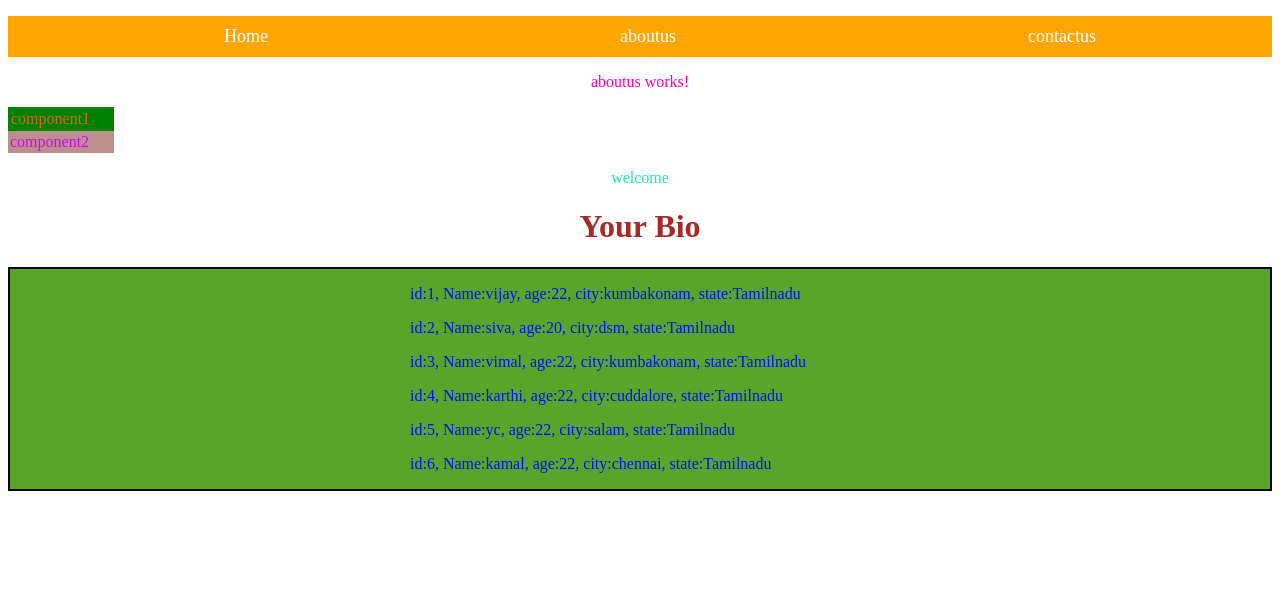
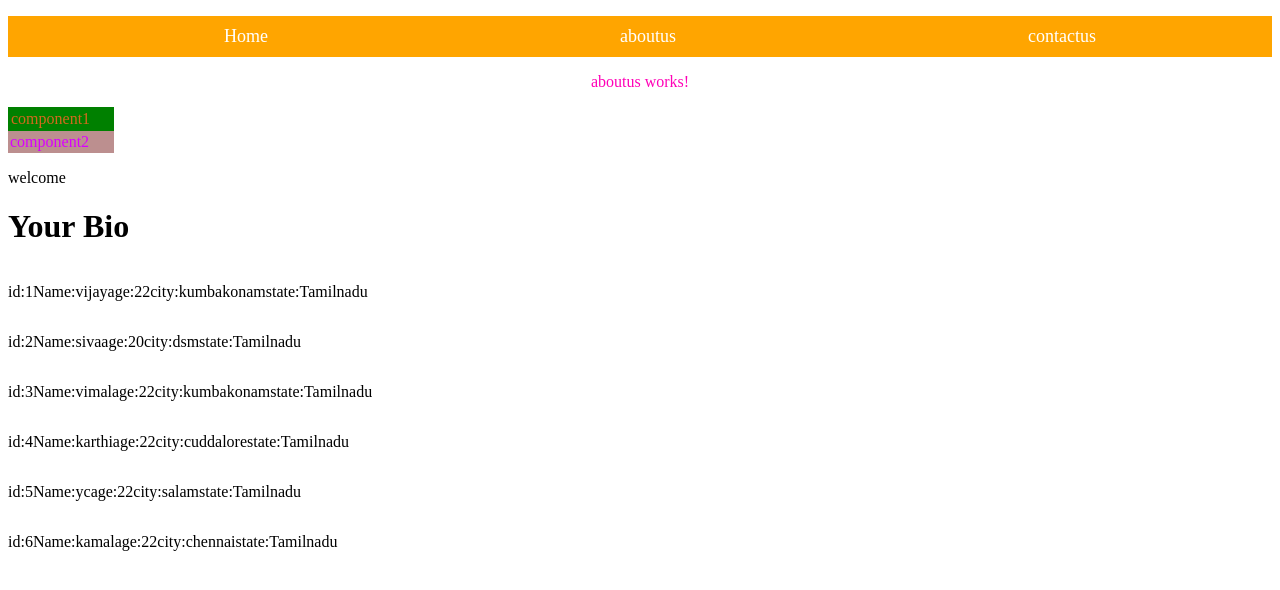
Before and after one commit to Itsvijayhere2000/angularpractice, an Angular app: page /aboutus/comp1 in a window 1280 px wide. Shown: the top 590 px of the page. Built offline with nearby package versions, Linux system fonts and the light colour scheme.

Commit message:
adding some code

```diff
--- a/src/app/component1/component1.component.html
+++ b/src/app/component1/component1.component.html
@@ -1,47 +1,11 @@
 <p class="para">welcome</p>
 <h1>Your Bio</h1>
 
-<div class="container">
-<p class="contactuss">
-    id:1,
-    Name:vijay,
-    age:22,
-    city:kumbakonam,
-     state:Tamilnadu
-</p>
-<p class="contactuss">
-    id:2,
-    Name:siva,
-    age:20,
-    city:dsm,
-     state:Tamilnadu
-</p>
-<p class="contactuss">
-    id:3,
-    Name:vimal,
-    age:22,
-    city:kumbakonam,
-     state:Tamilnadu
-</p>
-<p class="contactuss">
-    id:4,
-    Name:karthi,
-    age:22,
-    city:cuddalore,
-     state:Tamilnadu
-</p>
-<p class="contactuss">
-    id:5,
-    Name:yc,
-    age:22,
-    city:salam,
-     state:Tamilnadu
-</p>
-<p class="contactuss">
-    id:6,
-    Name:kamal,
-    age:22,
-    city:chennai,
-     state:Tamilnadu
-</p>
-</div>
+ <div class="listss" *ngFor="let lists of list">
+
+        <p>id:{{lists.id}}</p>
+        <p>Name:{{lists.Name}}</p>
+        <p>age:{{lists.age}}</p>
+        <p>city:{{lists.city}}</p>
+        <p>state:{{lists.state}}</p>
+    </div>
--- a/src/app/component1/component1.component.scss
+++ b/src/app/component1/component1.component.scss
@@ -1,17 +1,22 @@
-.para{
-    color: rgb(43, 226, 180);
-    text-align: center;
-}
-h1{
-    color: brown;
-    text-align: center;
-}
-.contactuss{
-    color: rgb(0, 13, 255);
-    margin-left: 400px;
+// .para{
+//     color: rgb(43, 226, 180);
+//     text-align: center;
+// }
+// h1{
+//     color: brown;
+//     text-align: center;
+// }
+// .contactuss{
+//     color: rgb(0, 13, 255);
+//     margin-left: 400px;
+
+// }
+// .container{
+//     border: 2px solid black;
+//     background-color: rgb(89, 165, 42);
+// }
+
+.listss{
+    display: flex;
 
 }
-.container{
-    border: 2px solid black;
-    background-color: rgb(89, 165, 42);
-}
--- a/src/app/component1/component1.component.ts
+++ b/src/app/component1/component1.component.ts
@@ -6,12 +6,52 @@ import { Component, OnInit } from '@angular/core';
   styleUrls: ['./component1.component.scss']
 })
 export class Component1Component implements OnInit {
-
-  constructor() { }
+list:any;
+  constructor() {  }
 
   ngOnInit(): void {
+  this.list=[
+    {
 
-  }
+    id:1,
+    Name:"vijay",
+    age:22,
+    city:"kumbakonam",
+     state:"Tamilnadu"
+    },
+
+    {id:2,
+    Name:"siva",
+    age:20,
+    city:"dsm",
+     state:"Tamilnadu"},
+
+    {id:3,
+    Name:"vimal",
+    age:22,
+    city:"kumbakonam",
+     state:"Tamilnadu"},
+
+    {id:4,
+    Name:"karthi",
+    age:22,
+    city:"cuddalore",
+     state:"Tamilnadu"},
+
+    {id:5,
+    Name:"yc",
+    age:22,
+    city:"salam",
+     state:"Tamilnadu"},
+
+    {id:6,
+    Name:"kamal",
+    age:22,
+    city:"chennai",
+     state:"Tamilnadu"
 
 
+  }]
+
 }
+}
```
